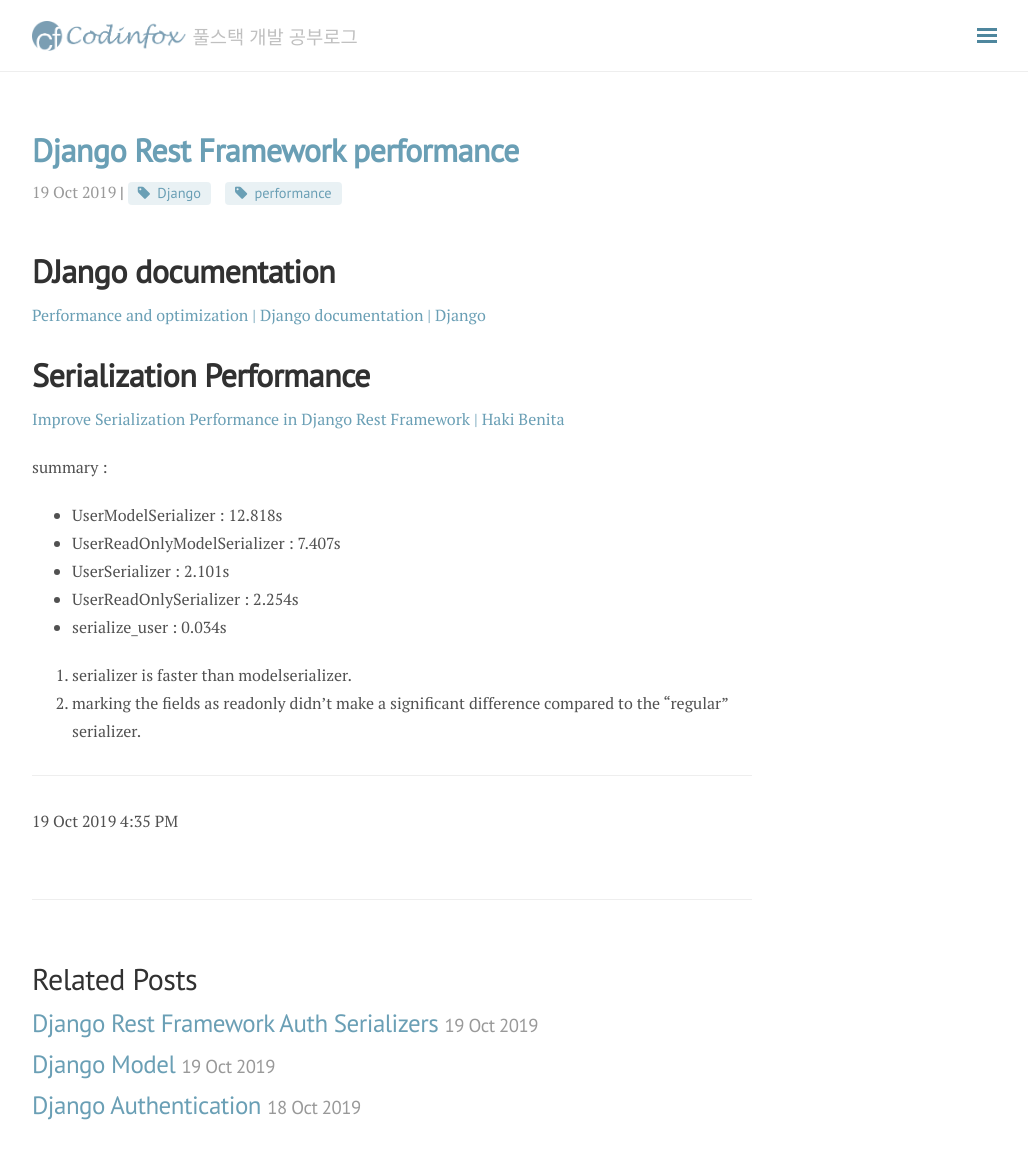
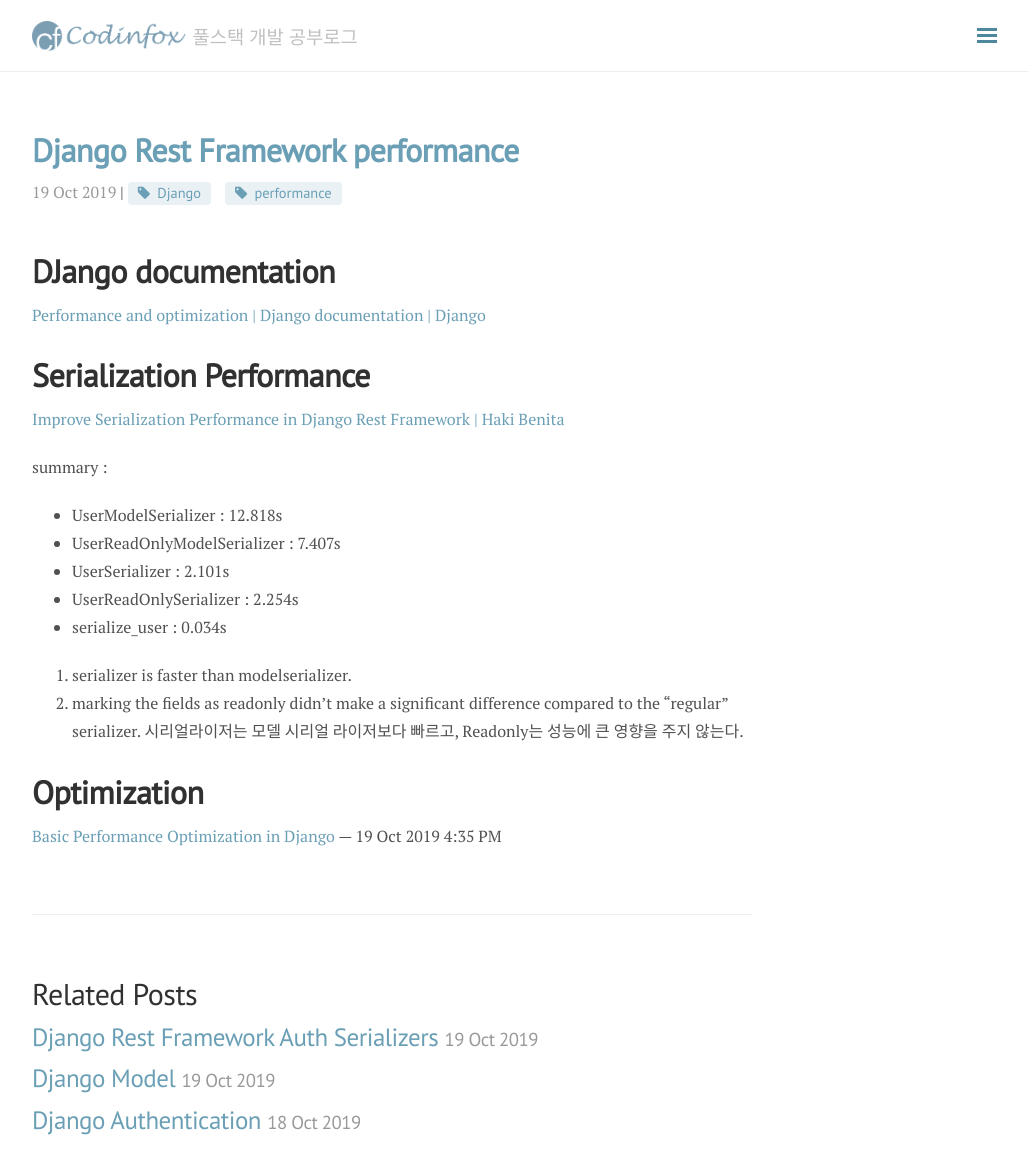
Before and after one commit to haeyong27/haeyong27.github.io, a Jekyll site: the page built from _posts/Django/2019-10-19-django-performance.md, in a window 1280 px wide and 1196 px high. Shown: the top 1174 px of the window, without its empty margins (248-1276 px from the left). Built offline with Jekyll 4.4.1, drawn with Linux system fonts in a browser that asks for light colours; nearby versions of some CDN libraries.

Commit message:
django performance

```diff
--- a/_posts/Django/2019-10-19-django-performance.md
+++ b/_posts/Django/2019-10-19-django-performance.md
@@ -23,6 +23,9 @@
 
 1. serializer is faster than modelserializer.
 2. marking the fields as readonly didn’t make a significant difference compared to the “regular” serializer.
+시리얼라이저는 모델 시리얼 라이저보다 빠르고, Readonly는 성능에 큰 영향을 주지 않는다.
 
+# Optimization
+[Basic Performance Optimization in Django](https://medium.com/@ryleysill93/basic-performance-optimization-in-django-ebd19089a33f)
 ---
 19 Oct 2019 4:35 PM
```
